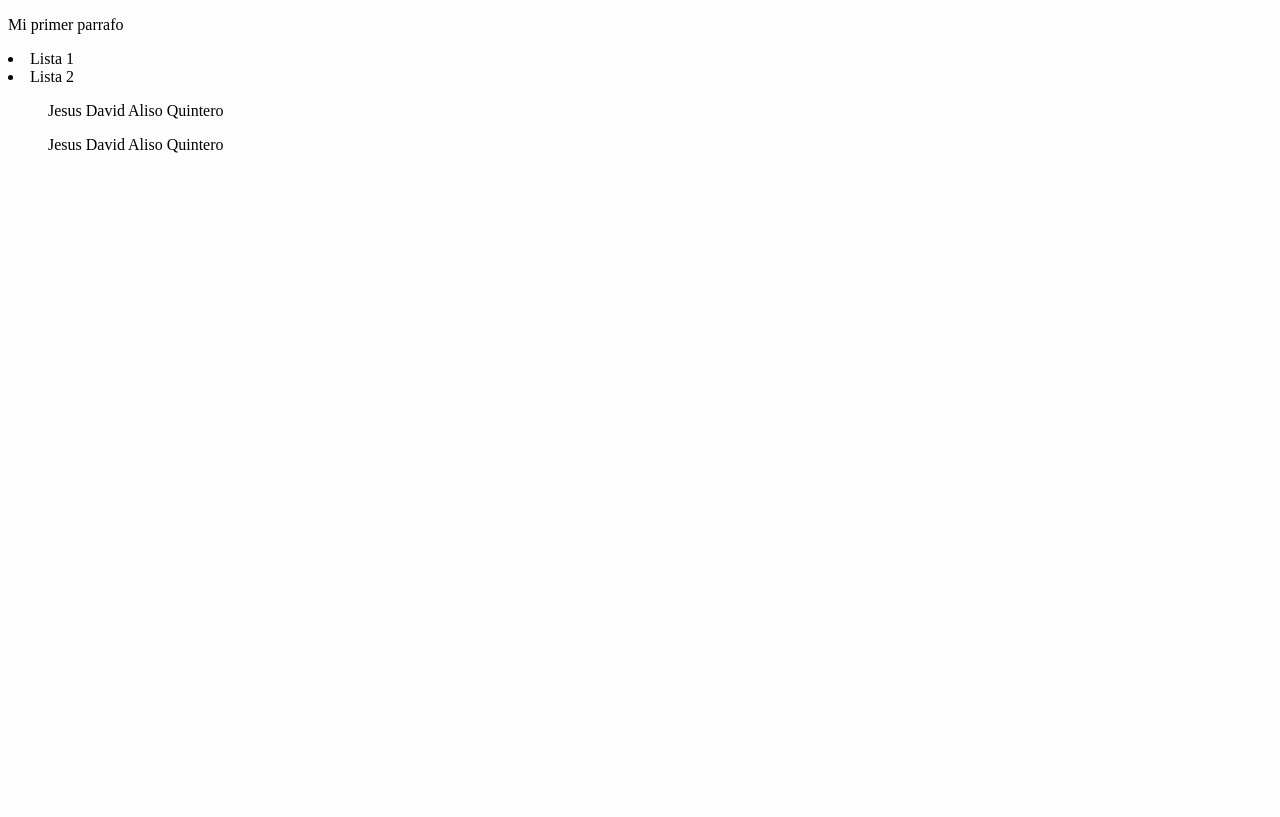
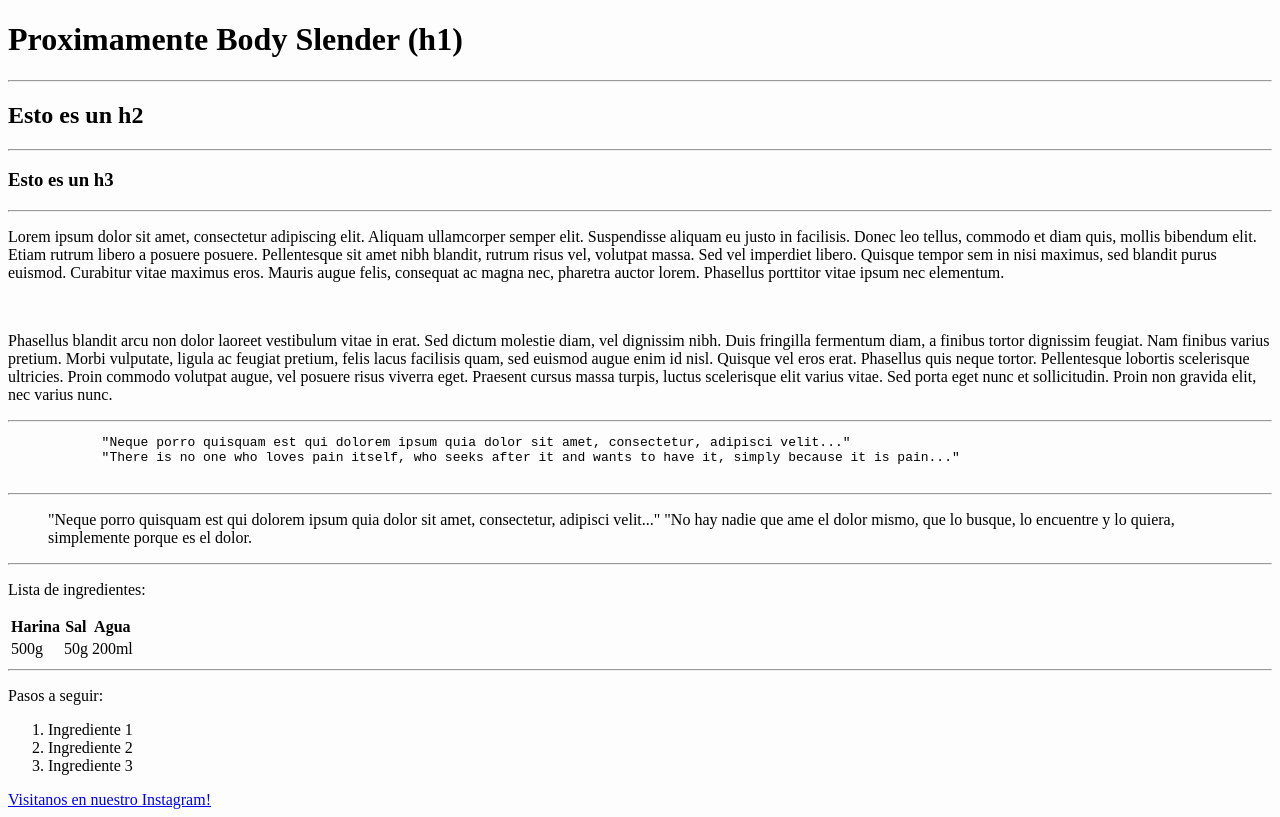
Before and after one commit to jesusaliso/HTML-Head, a plain HTML site: page index.html in a window 1280 px wide. Drawn offline with Linux system fonts and the light colour scheme.

Commit message:
Modificado archivo index.html, primera parte del curso html

```diff
--- a/index.html
+++ b/index.html
@@ -2,20 +2,73 @@
 <html lang="en">
     <head>
         <meta charset="UTF-8">
-        <title>Mi web de Prueba</title>
+        <title>Mi web</title>
         <link rel="stylesheet" href="css/style.css">
         <script> src="script.js"</script>
         <link rel="icon" type="image/x-icon" href="icon.jpg">
     <body>
-        <p>Mi primer parrafo</p>
+        <h1>Proximamente <span>Body Slender</span> (h1)</h1>
+    <hr>
+        <h2>Esto es un h2</h2>
+    <hr>
+        <h3>Esto es un h3</h3>
+    <hr>
+        <p>
+            Lorem ipsum dolor sit amet, consectetur adipiscing elit. Aliquam ullamcorper semper elit.
+            Suspendisse aliquam eu justo in facilisis. Donec leo tellus, commodo et diam quis, mollis bibendum elit.
+            Etiam rutrum libero a posuere posuere. Pellentesque sit amet nibh blandit, rutrum risus vel, volutpat massa.
+            Sed vel imperdiet libero. Quisque tempor sem in nisi maximus, sed blandit purus euismod. Curabitur vitae maximus eros.
+            Mauris augue felis, consequat ac magna nec, pharetra auctor lorem. Phasellus porttitor vitae ipsum nec elementum.
+        </p>
+    <br>
+        <p>
+            Phasellus blandit arcu non dolor laoreet vestibulum vitae in erat. Sed dictum molestie diam, vel dignissim nibh.
+            Duis fringilla fermentum diam, a finibus tortor dignissim feugiat. Nam finibus varius pretium. Morbi vulputate,
+            ligula ac feugiat pretium, felis lacus facilisis quam, sed euismod augue enim id nisl. Quisque vel eros erat.
+            Phasellus quis neque tortor. Pellentesque lobortis scelerisque ultricies. Proin commodo volutpat augue, vel posuere risus
+            viverra eget. Praesent cursus massa turpis, luctus scelerisque elit varius vitae. Sed porta eget nunc et sollicitudin.
+            Proin non gravida elit, nec varius nunc.
+        </p>
+    <hr>
+        <pre>
+            "Neque porro quisquam est qui dolorem ipsum quia dolor sit amet, consectetur, adipisci velit..."
+            "There is no one who loves pain itself, who seeks after it and wants to have it, simply because it is pain..."
+        </pre>
+    <hr>
+        <blockquote>
+            "Neque porro quisquam est qui dolorem ipsum quia dolor sit amet, consectetur, adipisci velit..."
+            "No hay nadie que ame el dolor mismo, que lo busque, lo encuentre y lo quiera, simplemente porque es el dolor.
+        </blockquote>
+    <hr>
+        <p>Lista de ingredientes:</p>
+    <div id="ingrendientes">
+    <table>
+        <tr>
+            <th>Harina</th>
+            <th>Sal</th>
+            <th>Agua</th>
+        </tr>
+        <tr>
+            <td>500g</td>
+            <td>50g</td>
+            <td>200ml</td>
+        </tr>
+    </table>
 
-        <li>Lista 1</li>
-        <li>Lista 2</li>
+    </div>
+    <hr>
+        <p>Pasos a seguir:</p>
+    <div id="pasos">
+        <ol>
+            <li>Ingrediente 1</li>
+            <li>Ingrediente 2</li>
+            <li>Ingrediente 3</li>
+        </ol>
+    </div>
+
+    <a href="https://www.instagram.com/bodyslender/" target="_blank">Visitanos en nuestro Instagram!</a>
 
 
-        <ol>Jesus David Aliso Quintero</ol>
-
-        <ul>Jesus David Aliso Quintero</ul>
 
 
     </body>
```
